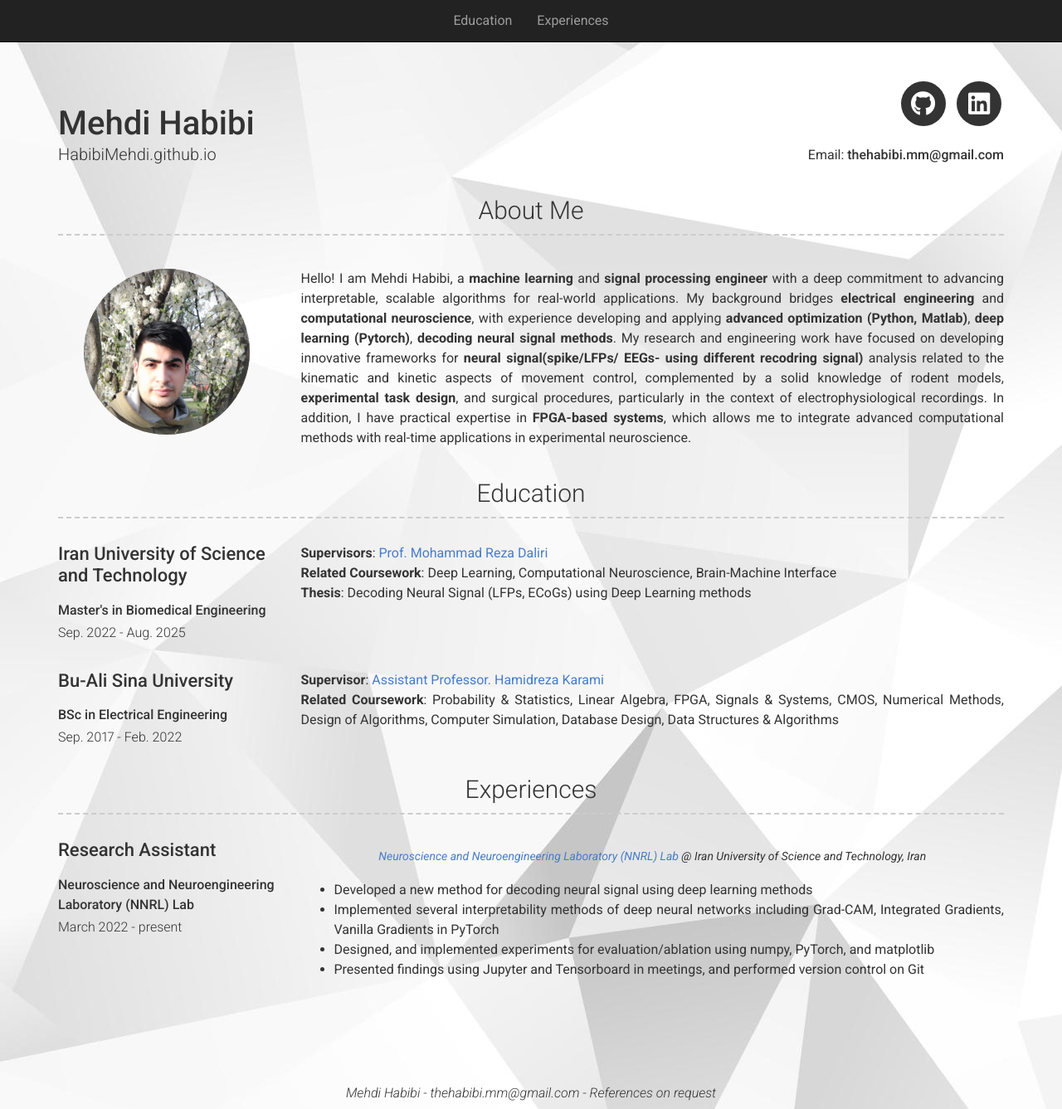
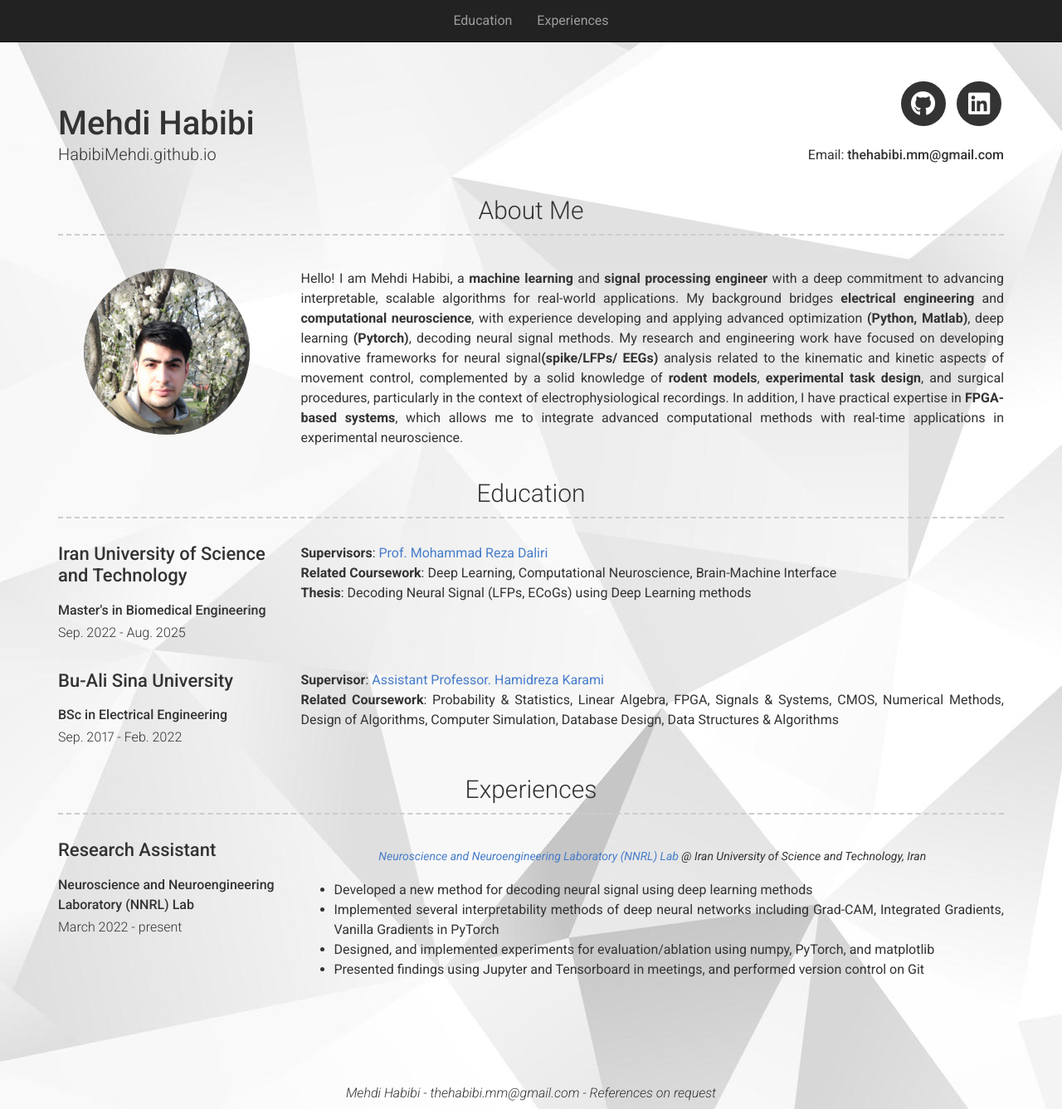
Before and after one commit to HabibiMehdi/HabibiMehdi.github.io, a Jekyll site: the page built from index.md, in a window 1280 px wide and 1337 px high. Shown: the whole window at 83% size. Built offline with Jekyll 4.4.1, drawn with Linux system fonts in a browser that asks for light colours; nearby versions of some CDN libraries; a style sheet for code colours, icons or effects is not loaded.

Commit message:
Update _config.yml

```diff
--- a/_config.yml
+++ b/_config.yml
@@ -21,7 +21,9 @@ navigation:
 # About Section
 about_profile_image: /images/profile.jpg
 about_content: |
- Hello! I am Mehdi Habibi, a **machine learning** and **signal processing engineer** with a deep commitment to advancing interpretable, scalable algorithms for real-world applications. My background bridges **electrical engineering** and **computational neuroscience**, with experience developing and applying **advanced optimization (Python, Matlab)**, **deep learning (Pytorch)**, **decoding neural signal methods**. My research and engineering work have focused on developing innovative frameworks for **neural signal(spike/LFPs/ EEGs- using different recodring signal)** analysis related to the kinematic and kinetic aspects of movement control, complemented by a solid knowledge of rodent models, **experimental task design**, and surgical procedures, particularly in the context of electrophysiological recordings. In addition, I have practical expertise in **FPGA-based systems**, which allows me to integrate advanced computational methods with real-time applications in experimental neuroscience.
+ Hello! I am Mehdi Habibi, a **machine learning** and **signal processing engineer** with a deep commitment to advancing interpretable, scalable algorithms for real-world applications.
+ My background bridges **electrical engineering** and **computational neuroscience**, with experience developing and applying advanced optimization **(Python, Matlab)**, deep learning **(Pytorch)**, decoding neural signal methods.
+ My research and engineering work have focused on developing innovative frameworks for neural signal**(spike/LFPs/ EEGs)** analysis related to the kinematic and kinetic aspects of movement control, complemented by a solid knowledge of **rodent models**, **experimental task design**, and surgical procedures, particularly in the context of electrophysiological recordings. In addition, I have practical expertise in **FPGA-based systems**, which allows me to integrate advanced computational methods with real-time applications in experimental neuroscience.
 
 # Content sections
 content:
```
